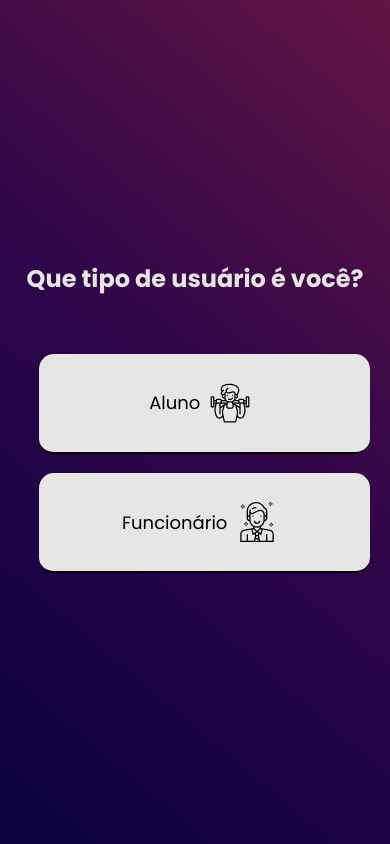
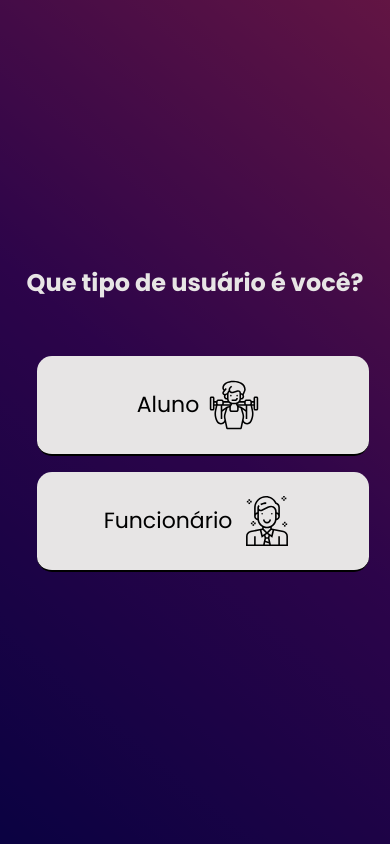
Before and after one commit to accuLucca/GymSystem, a PHP site: page /pages/index.html in a window 390 px wide. Run offline with PHP 8.4, Linux system fonts and the light colour scheme.

Commit message:
pequenos ajustes

```diff
--- a/pages/index.html
+++ b/pages/index.html
@@ -19,7 +19,6 @@
 
         <div class="box">
 
-
             <h2>Que tipo de usuário é você?</h2>
 
             <div class='divButton'>
@@ -31,7 +30,6 @@
 
     </main>
 
-    <footer> </footer>
 </body>
 
 </html>
--- a/style/style.css
+++ b/style/style.css
@@ -13,7 +13,6 @@
     width: 100vw;
     height: 100vh;
     display: flex;
-    flex-direction: row;
     justify-content: center;
     align-items: center;
 }
@@ -37,46 +36,45 @@
     justify-content: space-between;
 }
 
-h2{
-    margin-bottom: 3rem;
+.box > h2{
+    margin-bottom: 48px;
     text-align: center;
     color: #e7e5e5;
 }
 
-button {
-    width: 14.3rem;
+.divButton > button > img{
+    width: 50px;
+    margin: 10px;
+}
+
+.divButton > button {
+    cursor: pointer;
+    width: 228px;
     height: 100px;
     border-radius: 15px;
     border-top: none;
     border-left: none;
     border-right: none;
-    cursor: pointer;
     font-family: 'Poppins', sans-serif;
-    font-size: 18px;
-    transition: border-bottom .2s;
+    font-size: 20px;
     background:#e7e5e5;
     display: flex;
     justify-content:center;
     align-items: center;
-}
-
-img{
-    width: 20%;
-    display: flex;
-    margin: 10px;
+    transition: border-bottom .2s;
 }
 
 .aluno:hover{
-    border-bottom: 0.6rem solid #630ba7;
+    border-bottom: 8px solid #630ba7;
     transition: border-bottom .2s;
 }
 
 .funcionario:hover{
-    border-bottom: 0.6rem solid #c62a88;
+    border-bottom: 8px solid #c62a88;
     transition: border-bottom .2s;
 }
 
-@media (max-width: 572px){
+@media (max-width: 800px){
 
     .box {
         border-radius: 0;
@@ -89,13 +87,14 @@
         flex-direction: column;
     }
 
-    button {
+    .divButton > button {
         width: 100%;
-        margin: 0.6rem;
+        margin: 8px;
+        font-size: 22px;
     }
 
-    img{
-        width: 12%;
+    .divButton > img{
+        width: 60px;
     }
 
 }
```
